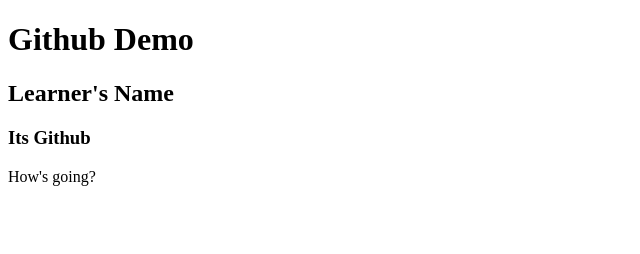
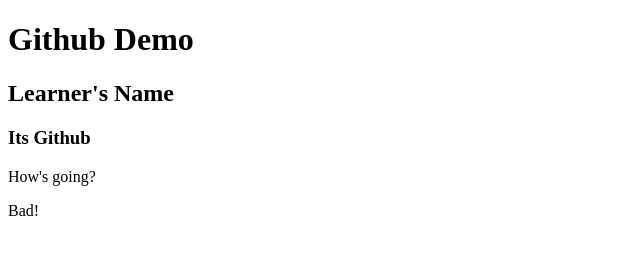
Before and after one commit to sukardi039/github-demo, a plain HTML site: page index.html in a window 1280 px wide. Shown: the full height of the page, 0-640 px from the left. Drawn offline with Linux system fonts and the light colour scheme.

Commit message:
added reply to the question How's going?

```diff
--- a/index.html
+++ b/index.html
@@ -10,5 +10,6 @@
     <h2>Learner's Name</h2>
     <h3>Its Github</h3>
     <p>How's going?</p>
+    <p>Bad!</p>
   </body>
 </html>
```
